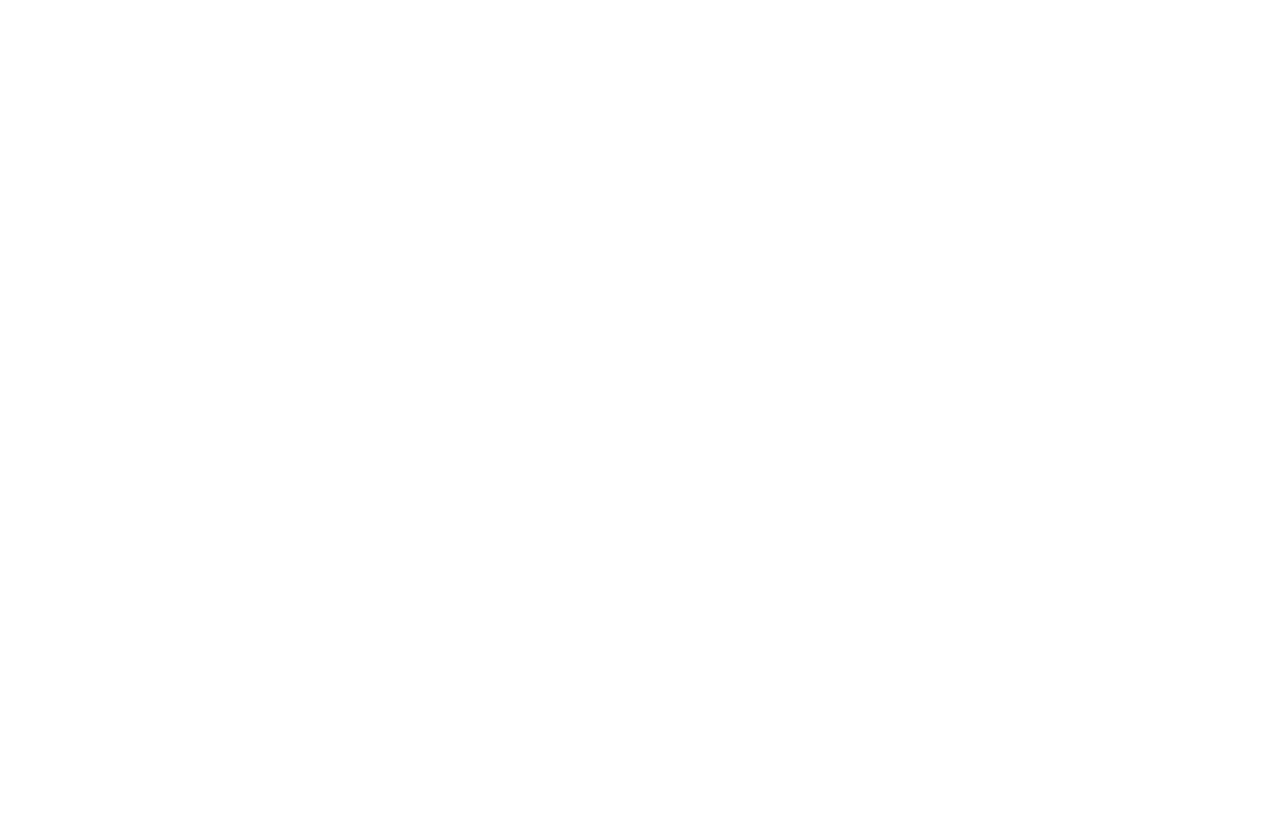
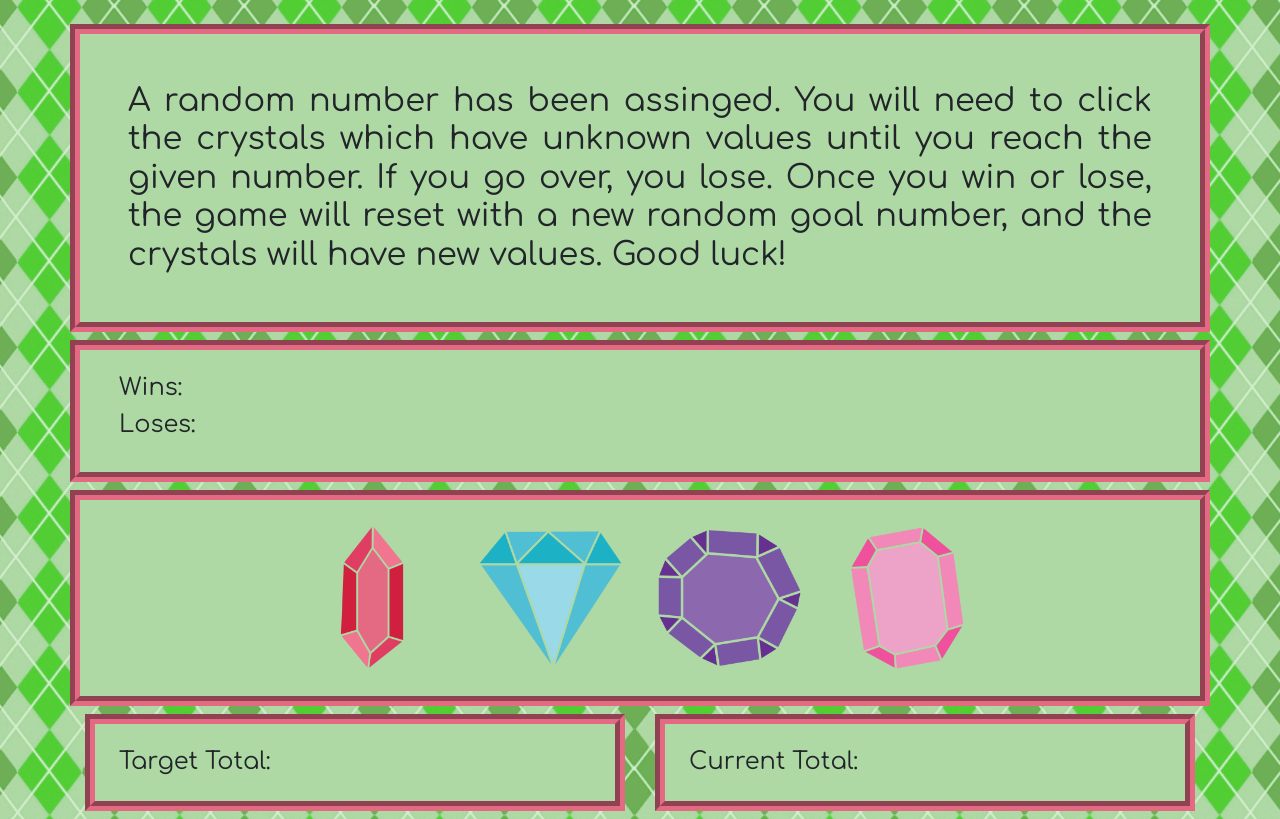
Before and after one commit to TajaMaughan/unit-4-game, a plain HTML site: page index.html in a window 1280 px wide. Drawn offline with nearby package versions, Linux system fonts and the light colour scheme.

Commit message:
page styling

```diff
--- a/assets/css/style.css
+++ b/assets/css/style.css
@@ -0,0 +1,27 @@
+body{
+    background: url("../images/greenArgyle.gif");
+}
+
+.description {
+    background-color: #aed8a4;
+    font-family: 'Comfortaa', cursive;
+    border-color: #e46983;
+    border-style: groove;
+    border-width: 10px;
+}
+
+.game {
+    background-color: #aed8a4;
+    font-family: 'Comfortaa', cursive;
+    border-color: #e46983;
+    border-style: groove;
+    border-width: 10px;
+}
+
+
+.gems {
+    background-color: #aed8a4;
+    border-color: #e46983;
+    border-style: groove;
+    border-width: 10px;
+}
--- a/index.html
+++ b/index.html
@@ -1,16 +1,63 @@
 <!DOCTYPE html>
 <html lang="en">
+
 <head>
     <meta charset="UTF-8">
-    <meta name="viewport" content="width=device-width, initial-scale=1.0">
+    <meta name="viewport" content="width=device-width, initial-scale=1, shrink-to-fit=no">
     <meta http-equiv="X-UA-Compatible" content="ie=edge">
-    <link rel="stylesheet" type="text/css" src="assets/css/reset.css">
-    <link rel="stylesheet" type="text/css" src="assets/css/style.css">
+    <link rel="stylesheet" href="https://stackpath.bootstrapcdn.com/bootstrap/4.1.3/css/bootstrap.min.css" integrity="sha384-MCw98/SFnGE8fJT3GXwEOngsV7Zt27NXFoaoApmYm81iuXoPkFOJwJ8ERdknLPMO"
+        crossorigin="anonymous">
+    <link rel="stylesheet" type="text/css" href="assets/css/style.css">
+    <link href="https://fonts.googleapis.com/css?family=Comfortaa|Cookie" rel="stylesheet">
     <script src="https://ajax.googleapis.com/ajax/libs/jquery/3.3.1/jquery.min.js"></script>
     <script type="text/javascript" src="assets/javascript/game.js"></script>
     <title>Document</title>
 </head>
+
 <body>
+    <div class="container">
+        <div class="row">
+            <h2 class="description text-justify p-5 mt-4">A random number has been assinged. You will need to click the crystals which have
+                unknown values until
+                you
+                reach the given number. If you go over, you lose. Once you win or lose, the game will reset with a new
+                random goal number, and the crystals will have new values. Good luck!
+            </h2>
+        </div>
+        <div class="row game p-4 mb-2">
+            <div class="col">
+                <h4>Wins: <span class="wins"></span></h4>
+                <h4>Loses: <span class="loses"></span></h4>
+            </div>
+            <div class="col">
+                <span class="result"></span>
+            </div>
+        </div>
+        <div class="row gems p-4 mb-2">
+            <div class="col">
+            </div>
+            <div class="col">
+                <img src=" assets/images/gem1.png" class="img-fluid"> </div>
+            <div class="col">
+                <img src="assets/images/gem2.png" class="img-fluid">
+            </div>
+            <div class="col">
+                <img src="assets/images/gem3.png" class="img-fluid">
+            </div>
+            <div class="col">
+                <img src="assets/images/gem4.png" class="img-fluid">
+            </div>
+            <div class="col">
+            </div>
+        </div>
+        <div class="row">
+            <div class="col">
+                <h4 class="game p-4">Target Total: <span class="goalNumber"></span></h4>
+            </div>
+            <div class="col">
+                <h4 class="game p-4">Current Total: <span class="userNumber"></span></h4>
+            </div>
+        </div>
+</body>
 
-</body>
 </html>
```
Also changed, not shown: assets/images/gem1.png (added), assets/images/gem2.png (added), assets/images/gem3.png (added), assets/images/gem4.png (added), assets/images/greenArgyle.gif (added).
